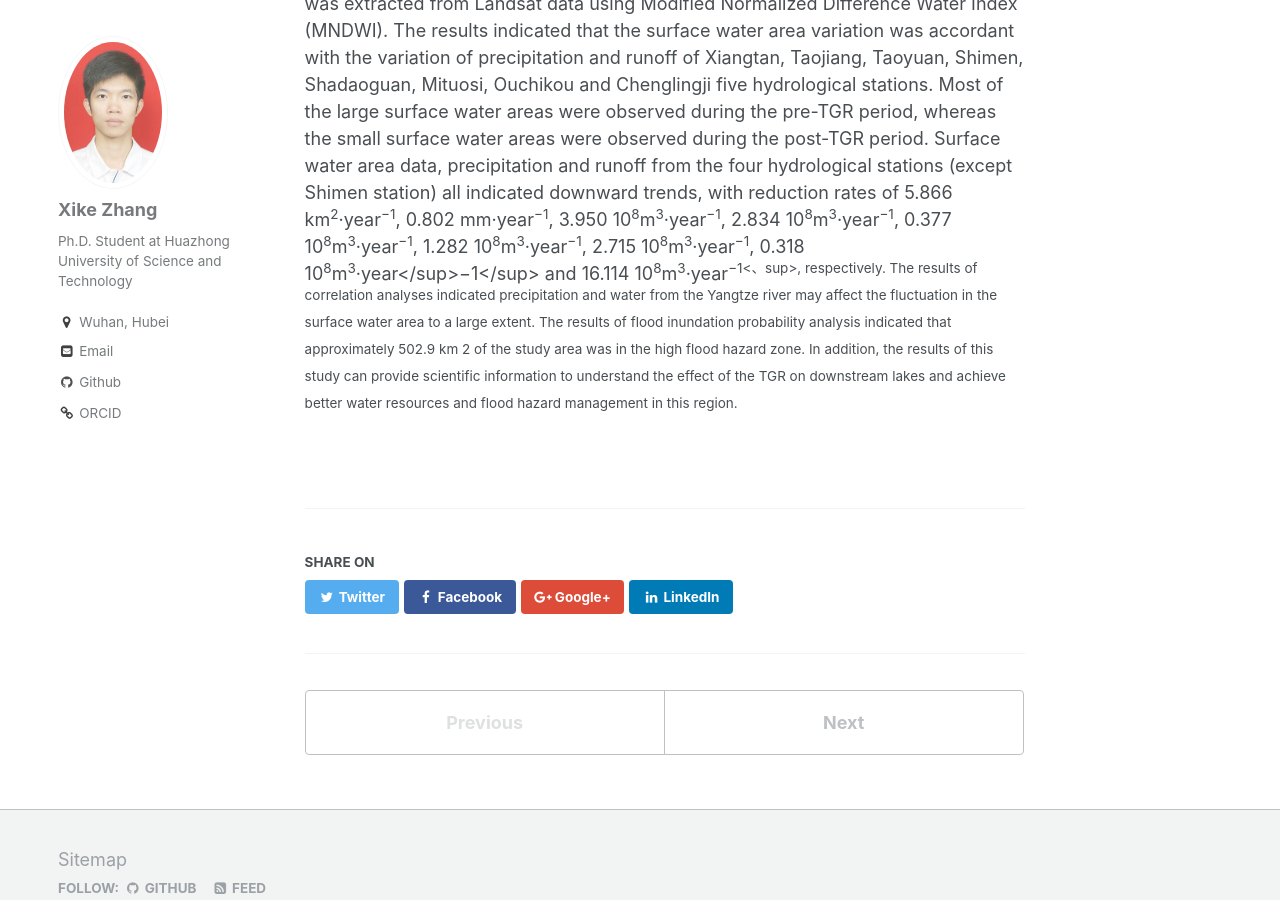
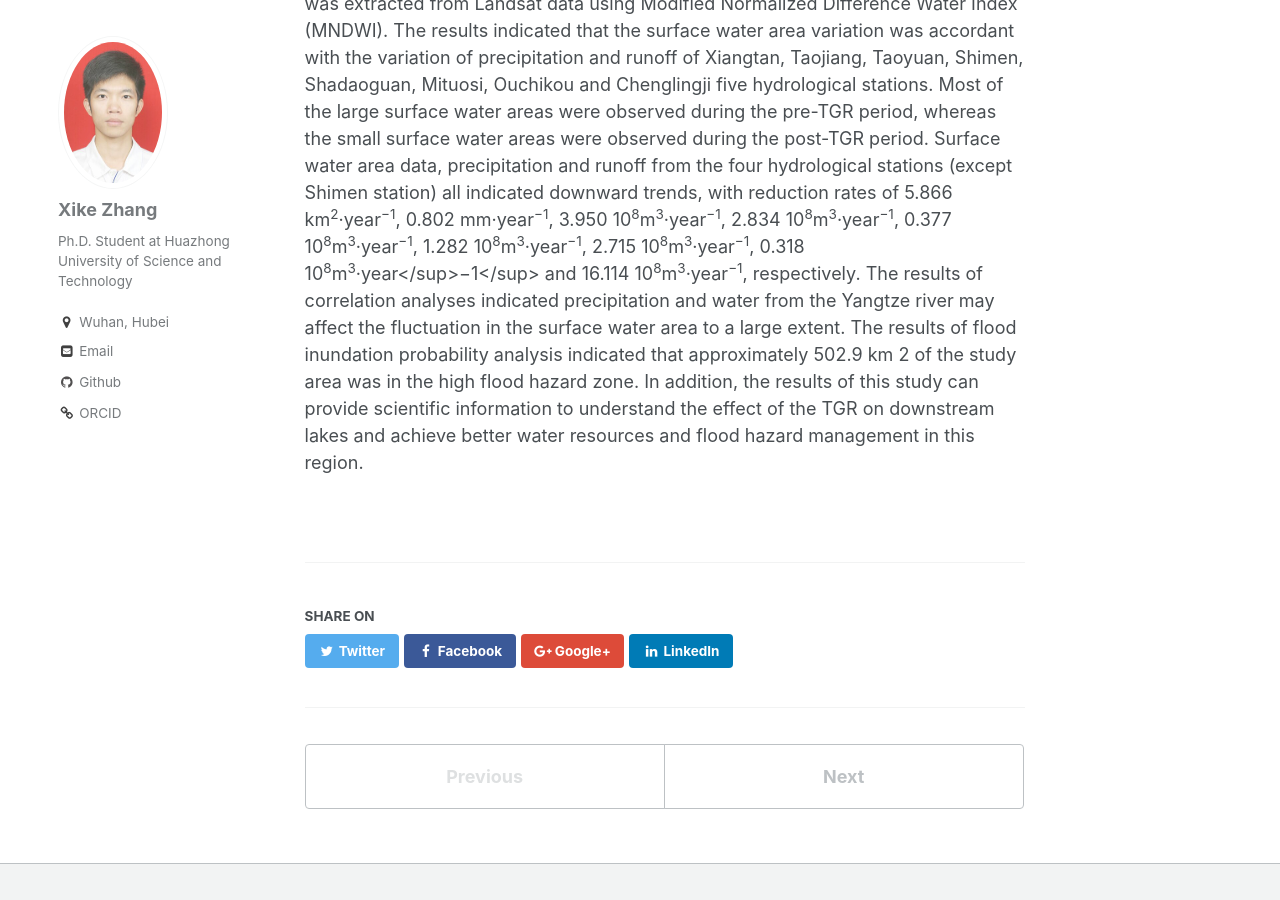
Before and after one commit to kokocheung/XikeZhang.github.io, a Jekyll site: the page built from _publications/FEB_18_00628.md, in a window 1280 px wide and 900 px high, scrolled down 670 px. Built offline with Jekyll 4.4.1, drawn with Linux system fonts in a browser that asks for light colours.

Commit message:
Update FEB_18_00628.md

```diff
--- a/_publications/FEB_18_00628.md
+++ b/_publications/FEB_18_00628.md
@@ -12,5 +12,5 @@ citation: '<b>Xike Zhang</b>, Qiuwen Zhang, Gui Zhang Zifan Gui and Zhiping Nie.
 ## Abstract
 Dongting Lake is the second largest freshwater lake in China, with rapid seasonal surface water area fluctuations in the middle reach of the Yangtze River and downstream from the Three Gorges Reservoir (TGR). The marked variation of the lake’s surface water area is considered to have been affected by the TGR over the past decades. In this study, Landsat TM/ETM+/OLI time-series imagery data were em
 ployed to estimate the wet season total surface water area variation in South Dongting Lake and East Dongting Lake from 1988 to 2016. The surface water area was extracted from Landsat data using Modified Normalized Difference Water Index (MNDWI).
-The results indicated that the surface water area variation was accordant with the variation of precipitation and runoff of Xiangtan, Taojiang, Taoyuan, Shimen, Shadaoguan, Mituosi, Ouchikou and Chenglingji five hydrological stations. Most of the large surface water areas were observed during the pre-TGR period, whereas the small surface water areas were observed during the post-TGR period. Surface water area data, precipitation and runoff from the four hydrological stations (except Shimen station) all indicated downward trends, with reduction rates of 5.866 km<sup>2</sup>·year<sup>−1</sup>, 0.802 mm·year<sup>−1</sup>, 3.950 10<sup>8</sup>m<sup>3</sup>·year<sup>−1</sup>, 2.834 10<sup>8</sup>m<sup>3</sup>·year<sup>−1</sup>, 0.377 10<sup>8</sup>m<sup>3</sup>·year<sup>−1</sup>, 1.282 10<sup>8</sup>m<sup>3</sup>·year<sup>−1</sup>, 2.715 10<sup>8</sup>m<sup>3</sup>·year<sup>−1</sup>, 0.318 10<sup>8</sup>m<sup>3</sup>·year</sup>−1</sup> and 16.114 10<sup>8</sup>m<sup>3</sup>·year<sup>−1<、sup>, respectively. The results of correlation analyses indicated precipitation and water from the Yangtze river may affect the fluctuation in the surface water area to a large extent. The results of flood inundation probability analysis indicated that approximately 502.9 km 2 of the study area was in the high flood hazard zone. In addition, the results of this
+The results indicated that the surface water area variation was accordant with the variation of precipitation and runoff of Xiangtan, Taojiang, Taoyuan, Shimen, Shadaoguan, Mituosi, Ouchikou and Chenglingji five hydrological stations. Most of the large surface water areas were observed during the pre-TGR period, whereas the small surface water areas were observed during the post-TGR period. Surface water area data, precipitation and runoff from the four hydrological stations (except Shimen station) all indicated downward trends, with reduction rates of 5.866 km<sup>2</sup>·year<sup>−1</sup>, 0.802 mm·year<sup>−1</sup>, 3.950 10<sup>8</sup>m<sup>3</sup>·year<sup>−1</sup>, 2.834 10<sup>8</sup>m<sup>3</sup>·year<sup>−1</sup>, 0.377 10<sup>8</sup>m<sup>3</sup>·year<sup>−1</sup>, 1.282 10<sup>8</sup>m<sup>3</sup>·year<sup>−1</sup>, 2.715 10<sup>8</sup>m<sup>3</sup>·year<sup>−1</sup>, 0.318 10<sup>8</sup>m<sup>3</sup>·year</sup>−1</sup> and 16.114 10<sup>8</sup>m<sup>3</sup>·year<sup>−1</sup>, respectively. The results of correlation analyses indicated precipitation and water from the Yangtze river may affect the fluctuation in the surface water area to a large extent. The results of flood inundation probability analysis indicated that approximately 502.9 km 2 of the study area was in the high flood hazard zone. In addition, the results of this
 study can provide scientific information to understand the effect of the TGR on downstream lakes and achieve better water resources and flood hazard management in this region.
```
